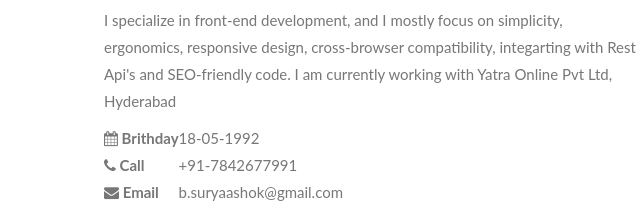
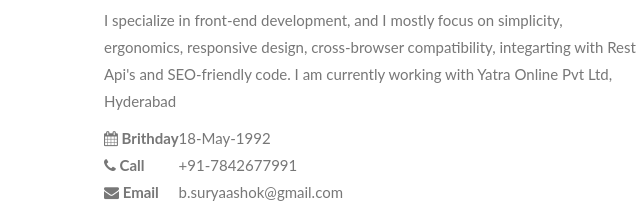
Before and after one commit to bankurukodanda/portfolio, a plain HTML site: page index.html in a window 1280 px wide. Shown: the part 1013-1222 px from the top of the page, 551-1191 px from the left. Drawn offline with Linux system fonts and the light colour scheme.

Commit message:
Changing month in DOB

```diff
--- a/index.html
+++ b/index.html
@@ -66,7 +66,7 @@
                                      <i class="hidden-xs fa fa-calendar"></i>
                                     <span>Brithday</span>
                                  </th>
-                                  <td>18-05-1992</td>
+                                  <td>18-May-1992</td>
                              </tr>
                              <tr>
                                  <th>
```
